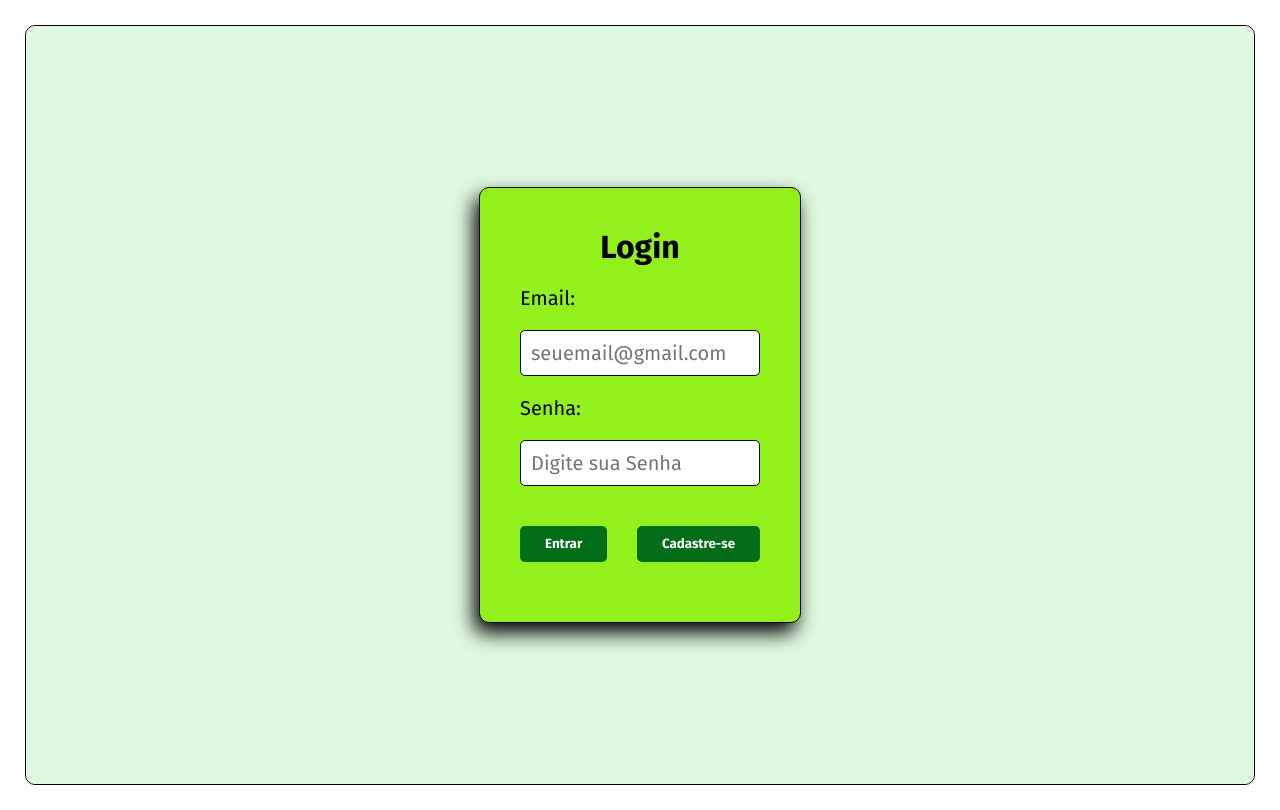
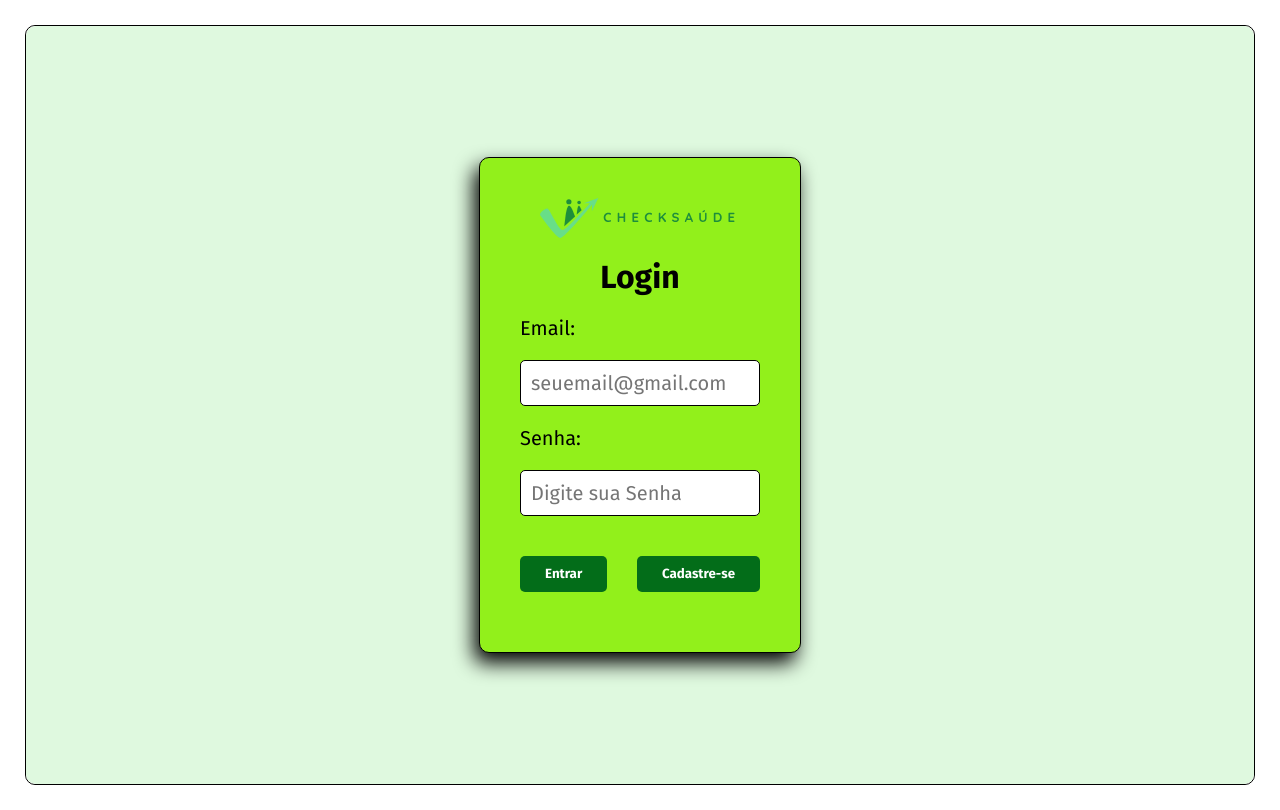
Before and after one commit to Dyzer4/CheckSaude, a plain HTML site: page index.html in a window 1280 px wide. Drawn offline with Linux system fonts and the light colour scheme.

Commit message:
feat: add Logo

```diff
--- a/index.html
+++ b/index.html
@@ -15,6 +15,7 @@
 <body>
     <main>
         <div class="main-container">
+            <img src="/src/assets/img/logo.svg" alt="logo">
             <h1>Login</h1>
             <form id="loginForm">
                 <label for="">Email:</label>
--- a/src/pages/cadastro/style.css
+++ b/src/pages/cadastro/style.css
@@ -29,6 +29,10 @@ main{
     align-items: center;
     padding: 40px;
     box-shadow: -5px 10px 20px;
+}
+
+.main-container img{
+    width: 200px;
 }
 
 .main-container form {
--- a/src/styles/style.css
+++ b/src/styles/style.css
@@ -29,6 +29,10 @@ main{
     align-items: center;
     padding: 40px;
     box-shadow: -5px 10px 20px;
+}
+
+.main-container img {
+    width: 200px;
 }
 
 .main-container form {
```
Also changed, not shown: src/pages/cadastro/index.html (+1 -0 lines), src/pages/principal/index.html (+1 -0 lines), src/pages/principal/style.css (+8 -0 lines), src/assets/img/logo.svg (added).
